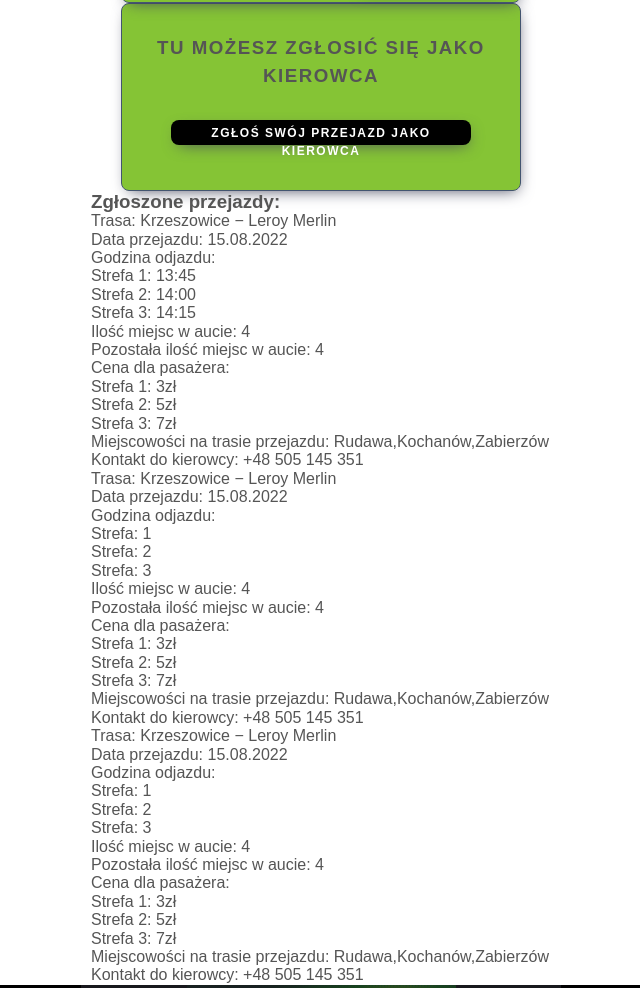
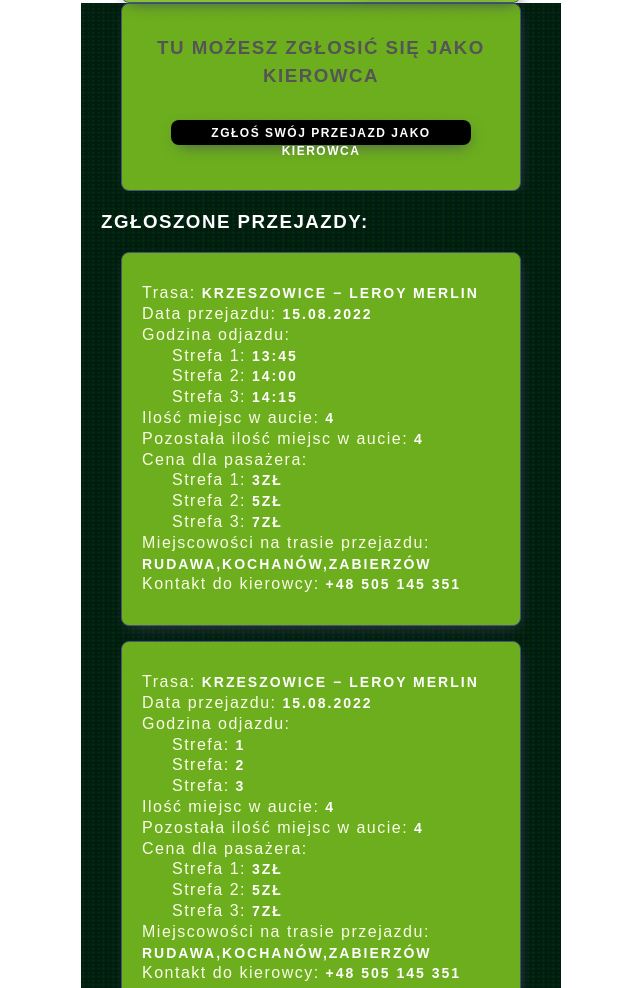
Before and after one commit to 831230/leroy-merlin-js-03-op-db, a plain HTML site: page driver.html in a window 1280 px wide. Shown: the part 967-1955 px from the top of the page, without its empty margins (319-959 px from the left). Drawn offline with nearby package versions, Linux system fonts and the light colour scheme; a script that the page names is missing; a web font is replaced by a local one.

Commit message:
scss driver reported routes

```diff
--- a/driver.html
+++ b/driver.html
@@ -136,10 +136,12 @@
 <!-- ===============================DRIVER HEADER START===================================== -->
     <section class="driver">
       <div class="container">
-        <h3 class="driver__header">Tu możesz zgłosić się jako kierowca</h3>
-        <button class="button-small driver__btn" register-driver-open>
-          <span class="btn-small-title driver__btn-title">Zgłoś swój przejazd jako kierowca</span>
-        </button>
+        <div class="driver-header__space">
+          <h3 class="driver__header">Tu możesz zgłosić się jako kierowca</h3>
+          <button class="button-small driver__btn" register-driver-open>
+            <span class="btn-small-title driver__btn-title">Zgłoś swój przejazd jako kierowca</span>
+          </button>
+        </div>
       </div>
     </section>
 <!-- ===============================DRIVER HEADER END===================================== -->
@@ -168,13 +170,13 @@
                 <li class="reported-routes__record-item reported-routes__record-item-time">
                   <p class="reported-routes__record-item-description">Godzina odjazdu&#58;</p>
                   <ul class="reported-routes__record-time-list">
-                    <li class="reported-routes__record-time-list">Strefa 1&#58;
+                    <li class="reported-routes__record-time-item description-third">Strefa 1&#58;
                       <span class="reported-routes__record-item-content">13:45</span>
                     </li>
-                    <li class="reported-routes__record-time-list">Strefa 2&#58;
+                    <li class="reported-routes__record-time-item description-third">Strefa 2&#58;
                       <span class="reported-routes__record-item-content">14:00</span>
                     </li>
-                    <li class="reported-routes__record-time-list">Strefa 3&#58;
+                    <li class="reported-routes__record-time-item description-third">Strefa 3&#58;
                       <span class="reported-routes__record-item-content">14:15</span>
                     </li>
                   </ul>
@@ -192,13 +194,13 @@
                 <li class="reported-routes__record-item reported-routes__record-item-price">
                   <p class="reported-routes__record-item-description">Cena dla pasażera&#58;</p>
                   <ul class="reported-routes__record-price-list">
-                    <li class="reported-routes__record-price-list">Strefa 1&#58;
+                    <li class="reported-routes__record-price-item description-third">Strefa 1&#58;
                       <span class="reported-routes__record-item-content">3zł</span>
                     </li>
-                    <li class="reported-routes__record-price-list">Strefa 2&#58;
+                    <li class="reported-routes__record-price-item description-third">Strefa 2&#58;
                       <span class="reported-routes__record-item-content">5zł</span>
                     </li>
-                    <li class="reported-routes__record-price-list">Strefa 3&#58;
+                    <li class="reported-routes__record-price-item description-third">Strefa 3&#58;
                       <span class="reported-routes__record-item-content">7zł</span>
                     </li>
                   </ul>
@@ -235,13 +237,13 @@
                 <li class="reported-routes__record-item reported-routes__record-item-time">
                   <p class="reported-routes__record-item-description">Godzina odjazdu&#58;</p>
                   <ul class="reported-routes__record-time-list">
-                    <li class="reported-routes__record-time-list">Strefa&#58;
+                    <li class="reported-routes__record-time-item description-third">Strefa&#58;
                       <span class="reported-routes__record-item-content">1</span>
                     </li>
-                    <li class="reported-routes__record-time-list">Strefa&#58;
+                    <li class="reported-routes__record-time-item description-third">Strefa&#58;
                       <span class="reported-routes__record-item-content">2</span>
                     </li>
-                    <li class="reported-routes__record-time-list">Strefa&#58;
+                    <li class="reported-routes__record-time-item description-third">Strefa&#58;
                       <span class="reported-routes__record-item-content">3</span>
                     </li>
                   </ul>
@@ -259,13 +261,13 @@
                 <li class="reported-routes__record-item reported-routes__record-item-price">
                   <p class="reported-routes__record-item-description">Cena dla pasażera&#58;</p>
                   <ul class="reported-routes__record-price-list">
-                    <li class="reported-routes__record-price-list">Strefa 1&#58;
+                    <li class="reported-routes__record-price-list description-third">Strefa 1&#58;
                       <span class="reported-routes__record-item-content">3zł</span>
                     </li>
-                    <li class="reported-routes__record-price-list">Strefa 2&#58;
+                    <li class="reported-routes__record-price-list description-third">Strefa 2&#58;
                       <span class="reported-routes__record-item-content">5zł</span>
                     </li>
-                    <li class="reported-routes__record-price-list">Strefa 3&#58;
+                    <li class="reported-routes__record-price-list description-third">Strefa 3&#58;
                       <span class="reported-routes__record-item-content">7zł</span>
                     </li>
                   </ul>
@@ -302,13 +304,13 @@
                 <li class="reported-routes__record-item reported-routes__record-item-time">
                   <p class="reported-routes__record-item-description">Godzina odjazdu&#58;</p>
                   <ul class="reported-routes__record-time-list">
-                    <li class="reported-routes__record-time-list">Strefa&#58;
+                    <li class="reported-routes__record-time-list description-third">Strefa&#58;
                       <span class="reported-routes__record-item-content">1</span>
                     </li>
-                    <li class="reported-routes__record-time-list">Strefa&#58;
+                    <li class="reported-routes__record-time-list description-third">Strefa&#58;
                       <span class="reported-routes__record-item-content">2</span>
                     </li>
-                    <li class="reported-routes__record-time-list">Strefa&#58;
+                    <li class="reported-routes__record-time-list description-third">Strefa&#58;
                       <span class="reported-routes__record-item-content">3</span>
                     </li>
                   </ul>
@@ -326,13 +328,13 @@
                 <li class="reported-routes__record-item reported-routes__record-item-price">
                   <p class="reported-routes__record-item-description">Cena dla pasażera&#58;</p>
                   <ul class="reported-routes__record-price-list">
-                    <li class="reported-routes__record-price-list">Strefa 1&#58;
+                    <li class="reported-routes__record-price-list description-third">Strefa 1&#58;
                       <span class="reported-routes__record-item-content">3zł</span>
                     </li>
-                    <li class="reported-routes__record-price-list">Strefa 2&#58;
+                    <li class="reported-routes__record-price-list description-third">Strefa 2&#58;
                       <span class="reported-routes__record-item-content">5zł</span>
                     </li>
-                    <li class="reported-routes__record-price-list">Strefa 3&#58;
+                    <li class="reported-routes__record-price-list description-third">Strefa 3&#58;
                       <span class="reported-routes__record-item-content">7zł</span>
                     </li>
                   </ul>
--- a/sass/layout/driver/_driver-header.scss
+++ b/sass/layout/driver/_driver-header.scss
@@ -1,3 +1,8 @@
 .driver .container {
+  background-image: url(../images/bc.jpg);
+  background-repeat: repeat;
+}
+
+.driver-header__space {
   @include box;
 }
--- /dev/null
+++ b/sass/layout/driver/_reported-routes.scss
@@ -0,0 +1,6 @@
+.reported-routes .container {
+    // background-color: $thirdly-color;
+    background-image: url(../images/bc.jpg);
+    background-repeat: repeat;
+    padding: 20px
+}
--- a/sass/main.scss
+++ b/sass/main.scss
@@ -15,9 +15,11 @@
 @import "./layout/home/footer";
 @import "./layout/driver/modal-form-driver";
 @import "./layout/driver/driver-header";
+@import "./layout/driver/reported-routes";
 
 @import "./pages/index/login-header";
 @import "./pages/home/hero-headers";
 @import "./pages/home/aboute";
 @import "./pages/home/footer-content";
 @import "./pages/driver/driver-header";
+@import "./pages/driver/reported-routes";
--- /dev/null
+++ b/sass/pages/driver/_reported-routes.scss
@@ -0,0 +1,25 @@
+.reported-routes__header {
+  @include headers-h3;
+  color: $secondary-color;
+}
+
+.reported-routes__item {
+  @include box;
+  margin-bottom: 15px;
+  text-align: left;
+}
+
+.reported-routes__record-item-description {
+  @include descriptions;
+  padding-right: 20px
+}
+
+.reported-routes__record-item-content {
+  // margin-left: 10px;
+  @include description-second;
+}
+
+.description-third {
+  @include descriptions;
+  margin-left: 30px;
+}
--- a/sass/utils/_mixins-global.scss
+++ b/sass/utils/_mixins-global.scss
@@ -115,3 +115,11 @@
   color: $color-font-theme2;
   line-height: 1.3;
 }
+
+@mixin description-second {
+  text-transform: uppercase;
+  letter-spacing: 2px;
+  font-weight: 600;
+  font-size: 14px;
+  color: $secondary-color;
+}
```
Also changed, not shown: css/main.css, css/main.min.css, 2 other files.
